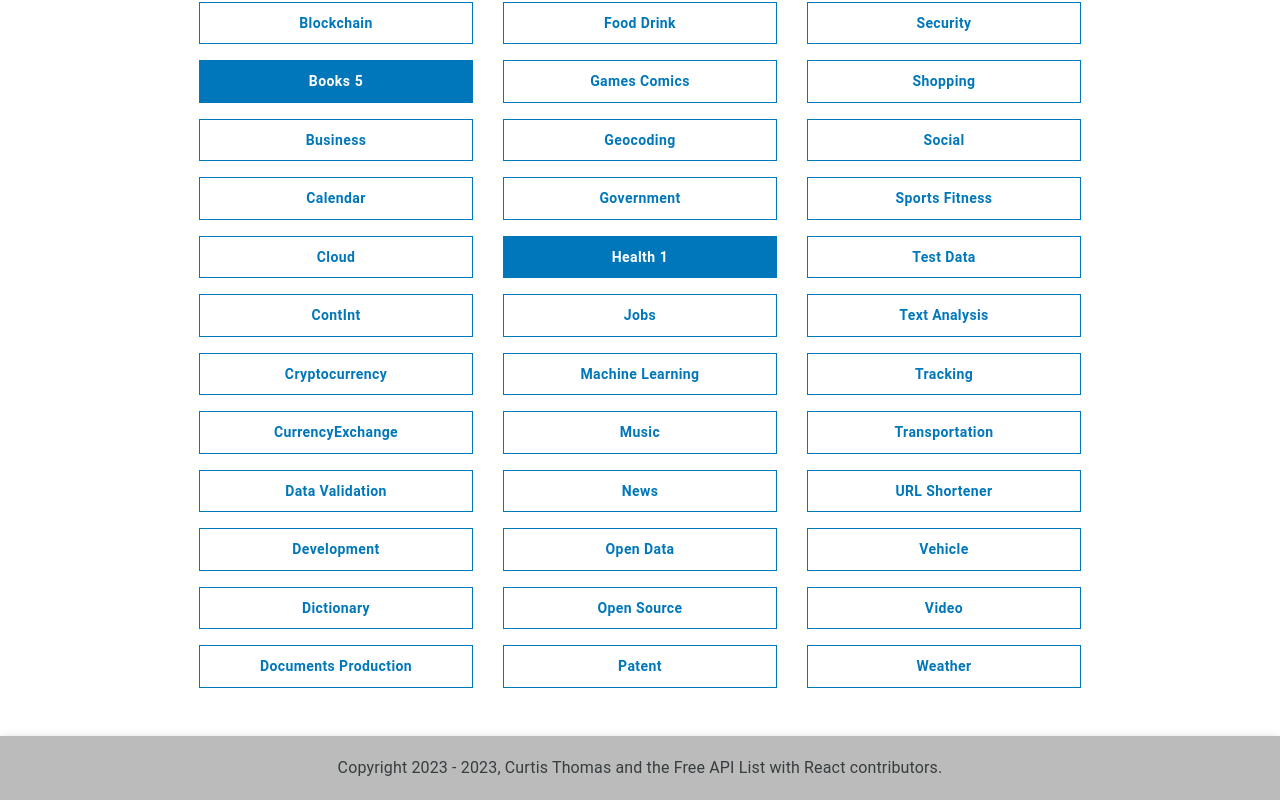
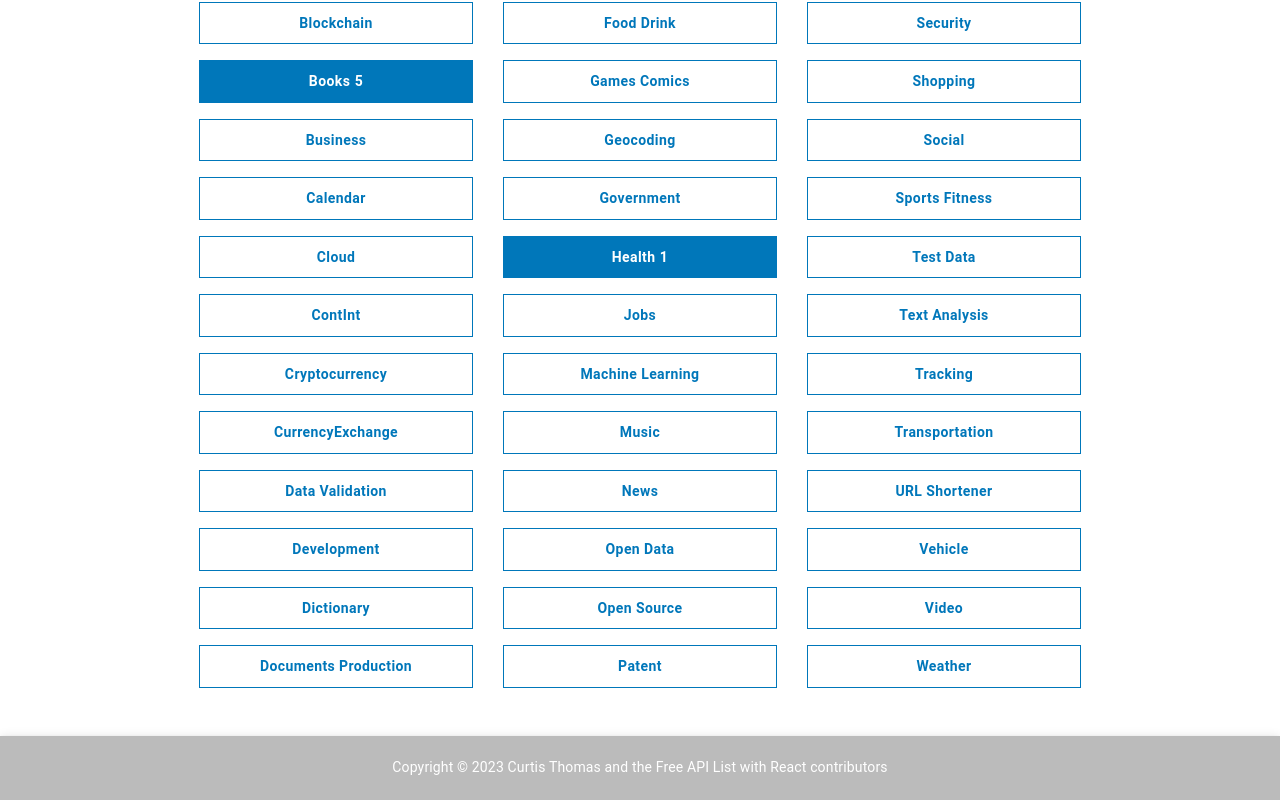
Before and after one commit to Curtis-Thomas/free-api-list-with-react, a React (Create React App) app: page / in a window 1280 px wide. Shown: the part 595-1395 px from the top of the page. Built offline with nearby package versions, Linux system fonts and the light colour scheme.

Commit message:
style: footer style update

```diff
--- a/src/core/footer/Footer.js
+++ b/src/core/footer/Footer.js
@@ -3,11 +3,15 @@ import { AppBar, Typography, Toolbar } from "@mui/material";
 
 const Footer = () => {
   return (
-    <AppBar position="static">
+    <AppBar
+      position="static"
+      component="footer"
+      sx={{ top: "auto", bottom: 0 }}
+    >
       <Toolbar sx={{ justifyContent: "center" }}>
-        <Typography>
-          Copyright 2023 - 2023, Curtis Thomas and the Free API List with React
-          contributors.
+        <Typography variant="body2">
+          Copyright © 2023 Curtis Thomas and the Free API List with React
+          contributors
         </Typography>
       </Toolbar>
     </AppBar>
```
Also changed, not shown: 2 other files (tests, documents, lock files or other folders).
